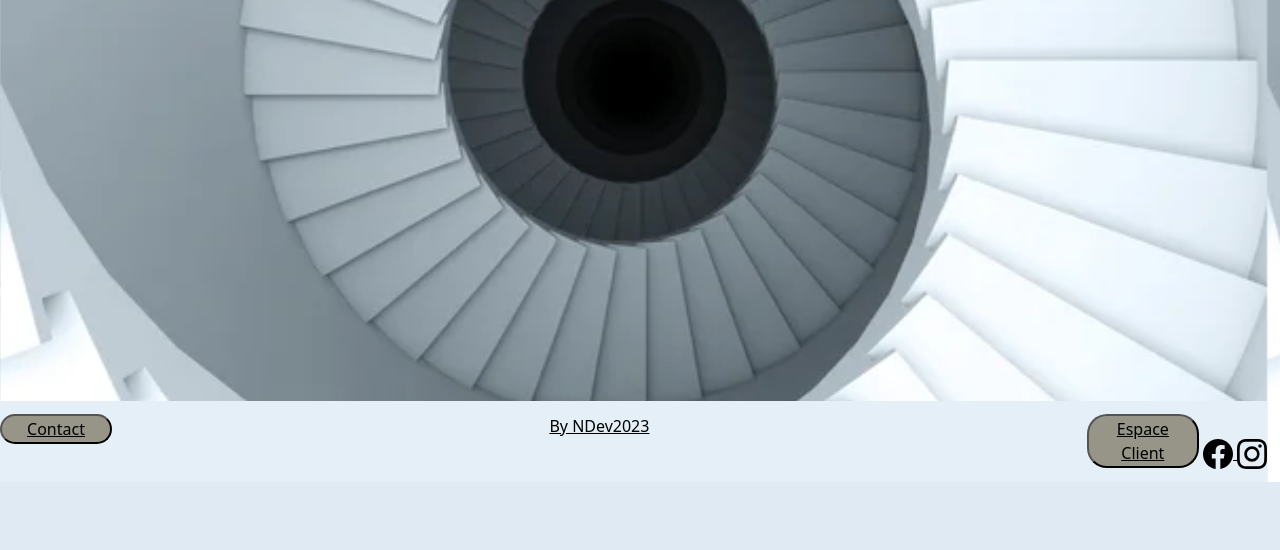
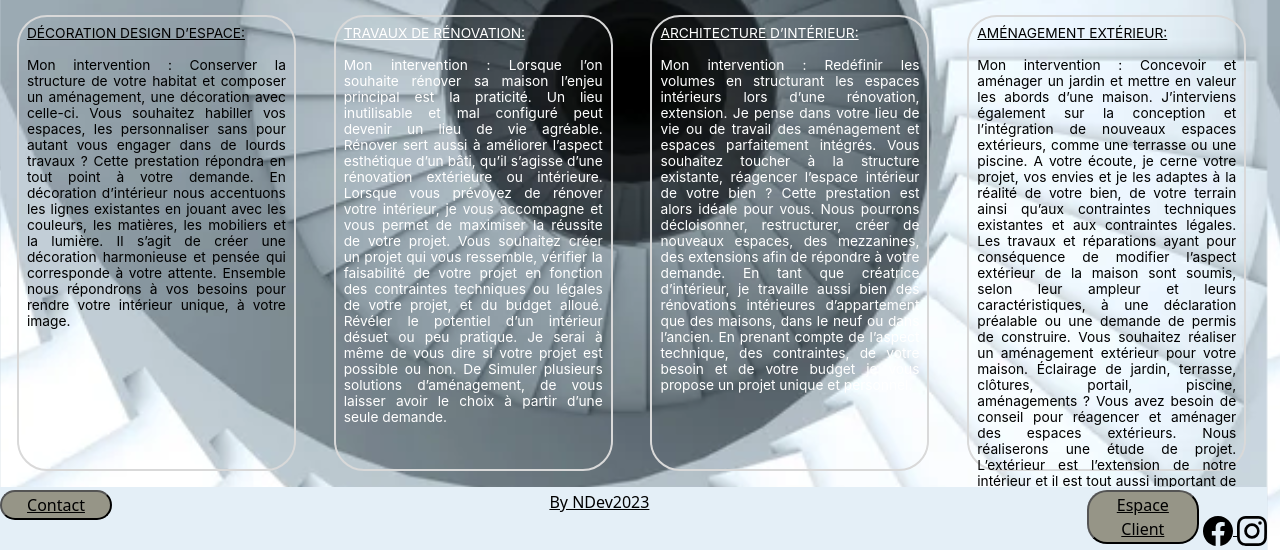
Before and after one commit to Dnico13/crea22, a PHP site: page /intervention.php in a window 1280 px wide. Shown: the part 318-868 px from the top of the page. Before the commit the page ends 800 px from the top, so only its background shows below. Run offline with PHP 8.4, Linux system fonts and the light colour scheme.

Commit message:
intervention

```diff
--- a/css/_footer.scss
+++ b/css/_footer.scss
@@ -6,13 +6,13 @@
 
 .footer {
     width: 100%;
-    height: 15%;
+    height: 10%;
     background-color: $colorbackgroundfooter;
     display: flex;
     flex-direction: row;
     justify-content: space-between;
-    padding-top: 1%;
-    padding-bottom: 1%;
+    padding-top: 0.3%;
+    padding-bottom: 0.3%;
 
 }
 
--- a/css/_header.scss
+++ b/css/_header.scss
@@ -2,4 +2,10 @@
     display: flex;
     flex-direction: row;
     justify-content: space-between;
+
+
 }
+.logo1 {
+    width: 83.5%;
+    height: auto;
+}
--- /dev/null
+++ b/css/_intervention.scss
@@ -0,0 +1,61 @@
+
+.containerGlobalInter {
+    display: flex;
+    flex-direction: row;
+    justify-content: space-around;
+    align-items: center;
+
+}
+
+
+
+
+
+
+
+.illustrationInter{
+    width: 17.6875rem;
+    height: 13.0625rem;
+    border-radius: 1.875rem;
+    background: url(<path-to-image>), lightgray 50% / cover no-repeat;
+    flex-shrink: 0;
+}
+.containerinter {
+    width: 17.4375rem;
+    height: 28.5rem;
+    flex-shrink: 0;
+
+    text-align: justify;
+    font-family: Inter;
+    font-size: 0.8125rem;
+    font-style: normal;
+    font-weight: 400;
+    line-height: normal;
+
+
+    font-family: Inter;
+    font-size: 0.86rem;
+    font-style: normal;
+    font-weight: 400;
+    line-height: normal;
+
+
+    margin-top: 1rem;
+    padding: 0.5rem;
+
+    border: 2px solid #D9D9D9;
+    background: rgba(217, 217, 217, 0.01);
+    border-radius: 1.875rem;
+}
+
+.colorIntervention {
+    color: $colorfontF2;
+
+}
+
+.colorblack{
+    color: $colorfontf1;
+}
+.colorIntervention span, .colorblack span{
+    text-decoration: underline;
+}
--- a/css/style.css
+++ b/css/style.css
@@ -1,3 +1,14 @@
+.header {
+  display: flex;
+  flex-direction: row;
+  justify-content: space-between;
+}
+
+.logo1 {
+  width: 83.5%;
+  height: auto;
+}
+
 .picturechloee {
   width: 18%;
   height: auto;
@@ -218,21 +229,64 @@
 
 .footer {
   width: 100%;
-  height: 15%;
+  height: 10%;
   background-color: #e4eff7;
   display: flex;
   flex-direction: row;
   justify-content: space-between;
-  padding-top: 1%;
-  padding-bottom: 1%;
+  padding-top: 0.3%;
+  padding-bottom: 0.3%;
 }
 
 .footer a {
   color: black;
 }
 
-.header {
+.containerGlobalInter {
   display: flex;
   flex-direction: row;
-  justify-content: space-between;
+  justify-content: space-around;
+  align-items: center;
+}
+
+.illustrationInter {
+  width: 17.6875rem;
+  height: 13.0625rem;
+  border-radius: 1.875rem;
+  background: url(<path-to-image>), lightgray 50%/cover no-repeat;
+  flex-shrink: 0;
+}
+
+.containerinter {
+  width: 17.4375rem;
+  height: 28.5rem;
+  flex-shrink: 0;
+  text-align: justify;
+  font-family: Inter;
+  font-size: 0.8125rem;
+  font-style: normal;
+  font-weight: 400;
+  line-height: normal;
+  font-family: Inter;
+  font-size: 0.86rem;
+  font-style: normal;
+  font-weight: 400;
+  line-height: normal;
+  margin-top: 1rem;
+  padding: 0.5rem;
+  border: 2px solid #D9D9D9;
+  background: rgba(217, 217, 217, 0.01);
+  border-radius: 1.875rem;
+}
+
+.colorIntervention {
+  color: white;
+}
+
+.colorblack {
+  color: black;
+}
+
+.colorIntervention span, .colorblack span {
+  text-decoration: underline;
 }/*# sourceMappingURL=style.css.map */
--- a/css/style.scss
+++ b/css/style.scss
@@ -1,6 +1,8 @@
+@import '_header.scss';
+
 @import '_base.scss';
 @import '_index.scss';
 @import '_accueil.scss';
 @import '_layout.scss';
 @import '_footer.scss';
-@import 'header.scss';
+@import '_intervention.scss';
--- a/intervention.php
+++ b/intervention.php
@@ -5,15 +5,40 @@
 
 
 <body>
+<br>
+    <div class="containerGlobalInter">
+        <div>
+            <img src="./asset/DesignInterieur.jpg" class="illustrationInter" alt="illustration de l'interieur d une appartement">
+            <p class="containerinter colorblack"><span>DÉCORATION DESIGN D’ESPACE:</span><br><br>
+                Mon intervention : Conserver la structure de votre habitat et composer un aménagement, une décoration avec celle-ci. Vous souhaitez habiller vos espaces, les personnaliser sans pour autant vous engager dans de lourds travaux ? Cette prestation répondra en tout point à votre demande. En décoration d’intérieur nous accentuons les lignes existantes en jouant avec les couleurs, les matières, les mobiliers et la lumière. Il s’agit de créer une décoration harmonieuse et pensée qui corresponde à votre attente. Ensemble nous répondrons à vos besoins pour rendre votre intérieur unique, à votre image.
+                </p>
 
+        </div>
+        <div>
+            <img src="./asset/TravailRenovation.jpg" class="illustrationInter" alt="illustration d une palette de couleurs">
+            <p class="containerinter  colorIntervention"><span>TRAVAUX DE RÉNOVATION:</span><br><br>
 
+                Mon intervention : Lorsque l’on souhaite rénover sa maison l’enjeu principal est la praticité. Un lieu inutilisable et mal configuré peut devenir un lieu de vie agréable. Rénover sert aussi à améliorer l’aspect esthétique d’un bâti, qu’il s’agisse d’une rénovation extérieure ou intérieure. Lorsque vous prévoyez de rénover votre intérieur, je vous accompagne et vous permet de maximiser la réussite de votre projet. Vous souhaitez créer un projet qui vous ressemble, vérifier la faisabilité de votre projet en fonction des contraintes techniques ou légales de votre projet, et du budget alloué. Révéler le potentiel d’un intérieur désuet ou peu pratique. Je serai à même de vous dire si votre projet est possible ou non. De Simuler plusieurs solutions d’aménagement, de vous laisser avoir le choix à partir d’une seule demande.</p>
+        </div>
+        <div>
+            <img src="./asset/architectureInterieur.jpg" class="illustrationInter" alt="illustration de l interieur d un appartement design">
+            <p class="containerinter colorIntervention"><span>ARCHITECTURE D’INTÉRIEUR:</span><br><br>
 
+                Mon intervention : Redéfinir les volumes en structurant les espaces intérieurs lors d’une rénovation, extension. Je pense dans votre lieu de vie ou de travail des aménagement et espaces parfaitement intégrés. Vous souhaitez toucher à la structure existante, réagencer l’espace intérieur de votre bien ? Cette prestation est alors idéale pour vous. Nous pourrons décloisonner, restructurer, créer de nouveaux espaces, des mezzanines, des extensions afin de répondre à votre demande. En tant que créatrice d’intérieur, je travaille aussi bien des rénovations intérieures d’appartement que des maisons, dans le neuf ou dans l’ancien. En prenant compte de l’aspect technique, des contraintes, de votre besoin et de votre budget je vous propose un projet unique et personnel.</p>
+        </div>
+        <div>
+            <img src="./asset/AmenagementExterieur.jpg" class="illustrationInter" alt="illustration d une maison vue de l esterieur">
+            <p class="containerinter colorblack"><span>AMÉNAGEMENT EXTÉRIEUR:</span><br><br>
 
+                Mon intervention : Concevoir et aménager un jardin et mettre en valeur les abords d’une maison. J’interviens également sur la conception et l’intégration de nouveaux espaces extérieurs, comme une terrasse ou une piscine. A votre écoute, je cerne votre projet, vos envies et je les adaptes à la réalité de votre bien, de votre terrain ainsi qu’aux contraintes techniques existantes et aux contraintes légales. Les travaux et réparations ayant pour conséquence de modifier l’aspect extérieur de la maison sont soumis, selon leur ampleur et leurs caractéristiques, à une déclaration préalable ou une demande de permis de construire. Vous souhaitez réaliser un aménagement extérieur pour votre maison. Éclairage de jardin, terrasse, clôtures, portail, piscine, aménagements ? Vous avez besoin de conseil pour réagencer et aménager des espaces extérieurs. Nous réaliserons une étude de projet. L’extérieur est l’extension de notre intérieur et il est tout aussi important de s’y sentir bien. Nous vous accompagnons dans votre projet.</p>
+        </div>
+    </div>
 
 </body>
 <footer>
     <?php
-        require_once './footer.php';
+    require_once './footer.php';
     ?>
 </footer>
+
 </html>
--- a/navbar.php
+++ b/navbar.php
@@ -1,9 +1,9 @@
 <header>
   <nav>
     <div class="header">
-      <a href="./accueil.php" class="logo"><img src="./asset/crea22_logo-white.webp" alt="logo du cabinet Crea22" ></a>
+      <a href="./accueil.php" ><img src="./asset/crea22_logo-white.webp" class="logo1" alt="logo du cabinet Crea22"></a>
 
-      <ul class="nav justify-content-end navbar navbar-dark navmobile">
+      <ul class="nav justify-content-end navbar navbar-dark navmobile ">
         <li class="nav-item">
           <a class="nav-link disabled" href="./intervention.php">Périmetre d'intervention</a>
         </li>
```
Also changed, not shown: asset/AmenagementExterieur.jpg (added), asset/DesignInterieur.jpg (added), asset/TravailRenovation.jpg (added), asset/architectureInterieur.jpg (added), 1 other file.
